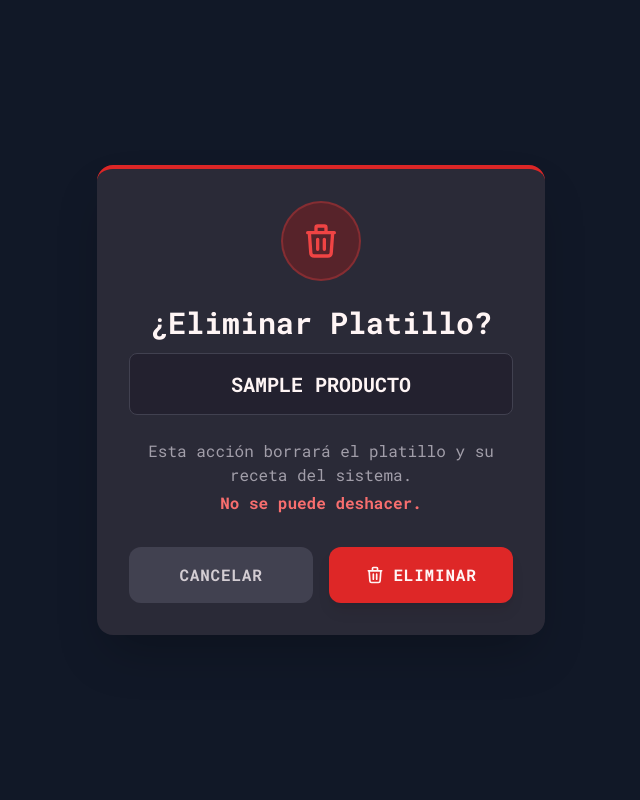
After one commit to Andres190103/RutaDelSabor, a Django app: page /delete/1/ in a window 1280 px wide. The commit adds this page. Shown: the whole page, without its empty margins (319-959 px from the left). Run offline with Django 5.2, Linux system fonts and the light colour scheme; a user stored in the database is signed in; tables that the repository leaves empty hold one stand-in row (values such as "Sample post"); parts of the project's set-up code (start-up, migrations or seed data) failed here and were passed over; some libraries are stand-ins or nearby versions.

Commit message:
Opcion de eliminar Receta con restriccion de permiso solo para Admin

```diff
--- a/foodtruck/urls.py
+++ b/foodtruck/urls.py
@@ -6,5 +6,6 @@ urlpatterns = [
     path('menu/', MenuListView.as_view(), name='menu_list'),
     path('update/<int:pk>/', ProductoUpdateView.as_view(), name='producto_update'),
     path('home/', HomeView.as_view(), name='start_home'),
+    path('delete/<int:pk>/', ProductoDeleteView.as_view(), name='producto_delete'),
 
 ]
--- a/foodtruck/views.py
+++ b/foodtruck/views.py
@@ -1,8 +1,8 @@
 import json
 from django.shortcuts import render, redirect
 from django.urls import reverse_lazy
-from django.views.generic import ListView, CreateView, UpdateView, TemplateView
-from django.contrib.auth.mixins import LoginRequiredMixin
+from django.views.generic import ListView, CreateView, UpdateView, TemplateView, DeleteView
+from django.contrib.auth.mixins import LoginRequiredMixin, UserPassesTestMixin
 from django.db import transaction # Importante para guardar receta y producto juntos
 
 from .models import Producto
@@ -12,6 +12,18 @@ from .forms import ProductoForm, RecetaFormSet
 from django.utils import timezone
 from datetime import timedelta
 from django.db.models import Sum
+
+class AdminRequiredMixin(UserPassesTestMixin):
+    def test_func(self):
+        user = self.request.user
+        # SI ES UN SUPERUSUARIO SE LE DA ACCESO
+        if user.is_superuser:
+            return True
+        # SI EL USUARIO ESTA REGISTRADO CON EL ROL DE ADMIN SE LE DA ACCESO TAMBIEN
+        if hasattr(user, 'perfil') and user.perfil.rol:
+            return user.perfil.rol.nombre.lower() == 'admin'
+        # SI NO CUMPLE CON NINGUNA DE LAS ANTERIORES, SE LE NIEGA EL ACCESO
+        return False
 
 class HomeView(LoginRequiredMixin, TemplateView):
     template_name = 'FoodTruck/home.html'
@@ -78,12 +90,12 @@ class HomeView(LoginRequiredMixin, TemplateView):
         return context
 
 
-class MenuListView(LoginRequiredMixin, ListView):
+class MenuListView(LoginRequiredMixin, AdminRequiredMixin, ListView):
     model = Producto
     template_name = 'FoodTruck/producto_list.html'
     context_object_name = 'productos'
 
-class ProductoCreateView(LoginRequiredMixin, CreateView):
+class ProductoCreateView(LoginRequiredMixin, AdminRequiredMixin, CreateView):
     model = Producto
     form_class = ProductoForm
     template_name = 'FoodTruck/producto_form.html'
@@ -114,8 +126,8 @@ class ProductoCreateView(LoginRequiredMixin, CreateView):
 
         return super().form_valid(form)
 
-# 3. EDITAR PLATILLO (Misma lógica pero con datos existentes)
-class ProductoUpdateView(LoginRequiredMixin, UpdateView):
+# EDITAR PLATILLO (Misma lógica pero con datos existentes)
+class ProductoUpdateView(LoginRequiredMixin, AdminRequiredMixin, UpdateView):
     model = Producto
     form_class = ProductoForm
     template_name = 'FoodTruck/producto_form.html'
@@ -142,3 +154,8 @@ class ProductoUpdateView(LoginRequiredMixin, UpdateView):
                 return self.render_to_response(self.get_context_data(form=form))
 
         return super().form_valid(form)
+
+class ProductoDeleteView(LoginRequiredMixin, AdminRequiredMixin, DeleteView):
+    model = Producto
+    template_name = 'FoodTruck/producto_confirm_delete.html'
+    success_url = reverse_lazy('menu_list')
--- /dev/null
+++ b/templates/FoodTruck/producto_confirm_delete.html
@@ -0,0 +1,53 @@
+<!DOCTYPE html>
+<html lang="es">
+<head>
+    <meta charset="UTF-8">
+    <meta name="viewport" content="width=device-width, initial-scale=1.0, maximum-scale=1.0, user-scalable=no">
+    <title>Confirmar Eliminación</title>
+    <script src="https://cdn.tailwindcss.com"></script>
+    <link href="https://fonts.googleapis.com/css2?family=Roboto+Mono:wght@400;700&display=swap" rel="stylesheet">
+    <style>
+        body { font-family: 'Roboto Mono', monospace; }
+        /* Evita delay al tocar botones en pantallas móviles */
+        a, button { touch-action: manipulation; }
+    </style>
+</head>
+<body class="bg-gray-900 text-gray-100 min-h-screen flex items-center justify-center p-4">
+
+    <div class="w-full max-w-md bg-gray-800 rounded-2xl shadow-2xl border-t-4 border-red-600 p-6 md:p-8 text-center relative overflow-hidden">
+
+        <div class="absolute top-0 left-0 w-full h-full bg-red-500 opacity-5 pointer-events-none"></div>
+
+        <div class="mx-auto flex items-center justify-center h-20 w-20 rounded-full bg-red-900/50 mb-6 border-2 border-red-500/30">
+            <svg class="h-10 w-10 text-red-500" fill="none" viewBox="0 0 24 24" stroke="currentColor">
+                <path stroke-linecap="round" stroke-linejoin="round" stroke-width="2" d="M19 7l-.867 12.142A2 2 0 0116.138 21H7.862a2 2 0 01-1.995-1.858L5 7m5 4v6m4-6v6m1-10V4a1 1 0 00-1-1h-4a1 1 0 00-1 1v3M4 7h16" />
+            </svg>
+        </div>
+
+        <h2 class="text-2xl md:text-3xl font-bold mb-3 text-white">¿Eliminar Platillo?</h2>
+
+        <div class="bg-gray-900/50 rounded-lg p-4 mb-6 border border-gray-700">
+            <p class="text-xl font-bold text-white uppercase">{{ object.nombre }}</p>
+        </div>
+
+        <p class="text-gray-400 mb-8 text-sm md:text-base">
+            Esta acción borrará el platillo y su receta del sistema.
+            <span class="text-red-400 font-bold block mt-1">No se puede deshacer.</span>
+        </p>
+
+        <form method="post" class="flex flex-col sm:flex-row gap-3 md:gap-4">
+            {% csrf_token %}
+
+            <a href="{% url 'menu_list' %}" class="order-2 sm:order-1 w-full py-4 bg-gray-700 hover:bg-gray-600 active:bg-gray-500 rounded-xl font-bold text-gray-300 transition uppercase tracking-wider text-center flex justify-center items-center">
+                Cancelar
+            </a>
+
+            <button type="submit" class="order-1 sm:order-2 w-full py-4 bg-red-600 hover:bg-red-700 active:bg-red-800 rounded-xl font-bold text-white shadow-lg transition uppercase tracking-wider flex justify-center items-center gap-2">
+                <svg class="w-5 h-5" fill="none" stroke="currentColor" viewBox="0 0 24 24"><path stroke-linecap="round" stroke-linejoin="round" stroke-width="2" d="M19 7l-.867 12.142A2 2 0 0116.138 21H7.862a2 2 0 01-1.995-1.858L5 7m5 4v6m4-6v6m1-10V4a1 1 0 00-1-1h-4a1 1 0 00-1 1v3M4 7h16"></path></svg>
+                Eliminar
+            </button>
+        </form>
+    </div>
+
+</body>
+</html>
```
Also changed, not shown: templates/FoodTruck/producto_list.html (+10 -5 lines).
